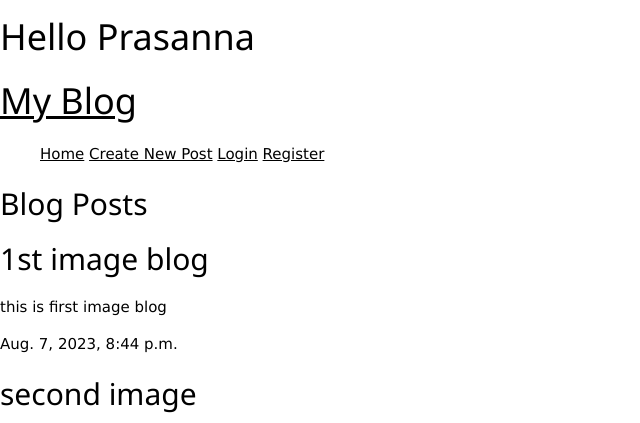
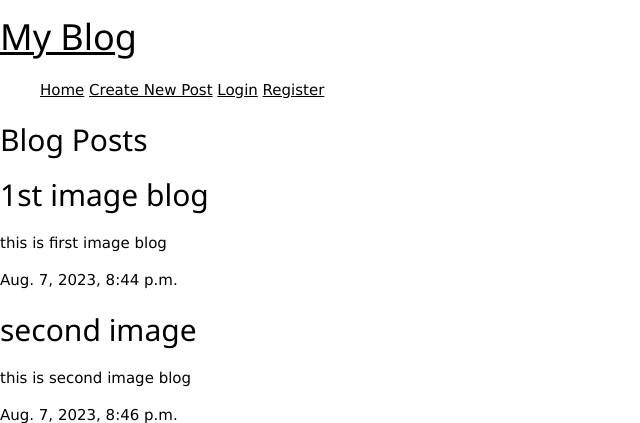
Before and after one commit to prathapjr/blogsposts, a Django app: page / in a window 1280 px wide. Shown: the top 423 px of the page, without its empty margins (0-640 px from the left). Run offline with Django 4.2, Linux system fonts and the light colour scheme; data comes from the database, SQL or seed files in the repository.

Commit message:
Update base.html

```diff
--- a/blog_app/templates/blog_app/base.html
+++ b/blog_app/templates/blog_app/base.html
@@ -10,7 +10,7 @@
 </head>
 <body>
     <header>
-        <h1><a> Hello Prasanna</a></h1>
+
         <h1><a href="{% url 'post_list' %}">My Blog</a></h1>
 
                 {% if user.is_authenticated %}
```
